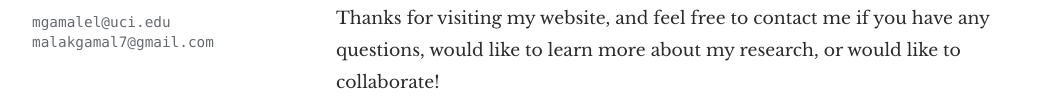
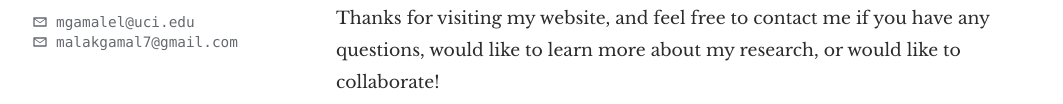
Before and after one commit to mgamalel/mgamalel.github.io, a plain HTML site: page index.html in a window 1280 px wide. Shown: the part 426-530 px from the top of the page, without its empty margins (108-1171 px from the left). Drawn offline with nearby package versions, Linux system fonts and the light colour scheme.

Commit message:
Add files via upload

```diff
--- a/index.html
+++ b/index.html
@@ -60,7 +60,9 @@ h1,h2,h3{font-family:var(--display);font-weight:700;line-height:1.25;letter-spac
 .fellow a{text-decoration:none}
 .fellow a:hover{text-decoration:underline}
 .emails{display:flex;flex-direction:column;font-size:.88rem;color:var(--muted);line-height:1.6;word-break:break-all}
-.emails span{user-select:all}
+.emails a{display:inline-flex;align-items:center;gap:8px;color:var(--muted);text-decoration:none}
+.emails a:hover{color:var(--fg);text-decoration:underline}
+.emails svg{width:16px;height:16px;flex:none;fill:currentColor}
 .pills{display:flex;flex-wrap:wrap;gap:10px;margin-top:4px}
 .pill{display:inline-flex;align-items:center;gap:9px;font:400 1rem var(--display);padding:12px 22px;border-radius:999px;border:0;text-decoration:none;cursor:pointer;color:#ffffff;transition:filter .15s}
 .pill:hover{filter:brightness(1.1);text-decoration:none}
@@ -256,7 +258,7 @@ footer{font:500 .86rem var(--body);color:var(--muted);border-top:1px solid var(-
       </div>
       <aside class="intro-side">
         <img class="photo-sq" src="headshot.jpg" alt="Malak Gamal El-Din">
-        <p class="emails"><span>mgamalel@uci.edu</span><span>malakgamal7@gmail.com</span></p>
+        <p class="emails"><a href="mailto:mgamalel@uci.edu"><svg viewBox="0 0 24 24" aria-hidden="true"><path d="M3 5h18a1 1 0 0 1 1 1v12a1 1 0 0 1-1 1H3a1 1 0 0 1-1-1V6a1 1 0 0 1 1-1zm1.4 2L12 12.2 19.6 7H4.4zM20 8.4l-7.4 5.1a1 1 0 0 1-1.2 0L4 8.4V17h16V8.4z"/></svg>mgamalel@uci.edu</a><a href="mailto:malakgamal7@gmail.com"><svg viewBox="0 0 24 24" aria-hidden="true"><path d="M3 5h18a1 1 0 0 1 1 1v12a1 1 0 0 1-1 1H3a1 1 0 0 1-1-1V6a1 1 0 0 1 1-1zm1.4 2L12 12.2 19.6 7H4.4zM20 8.4l-7.4 5.1a1 1 0 0 1-1.2 0L4 8.4V17h16V8.4z"/></svg>malakgamal7@gmail.com</a></p>
       </aside>
     </section>
 
```
